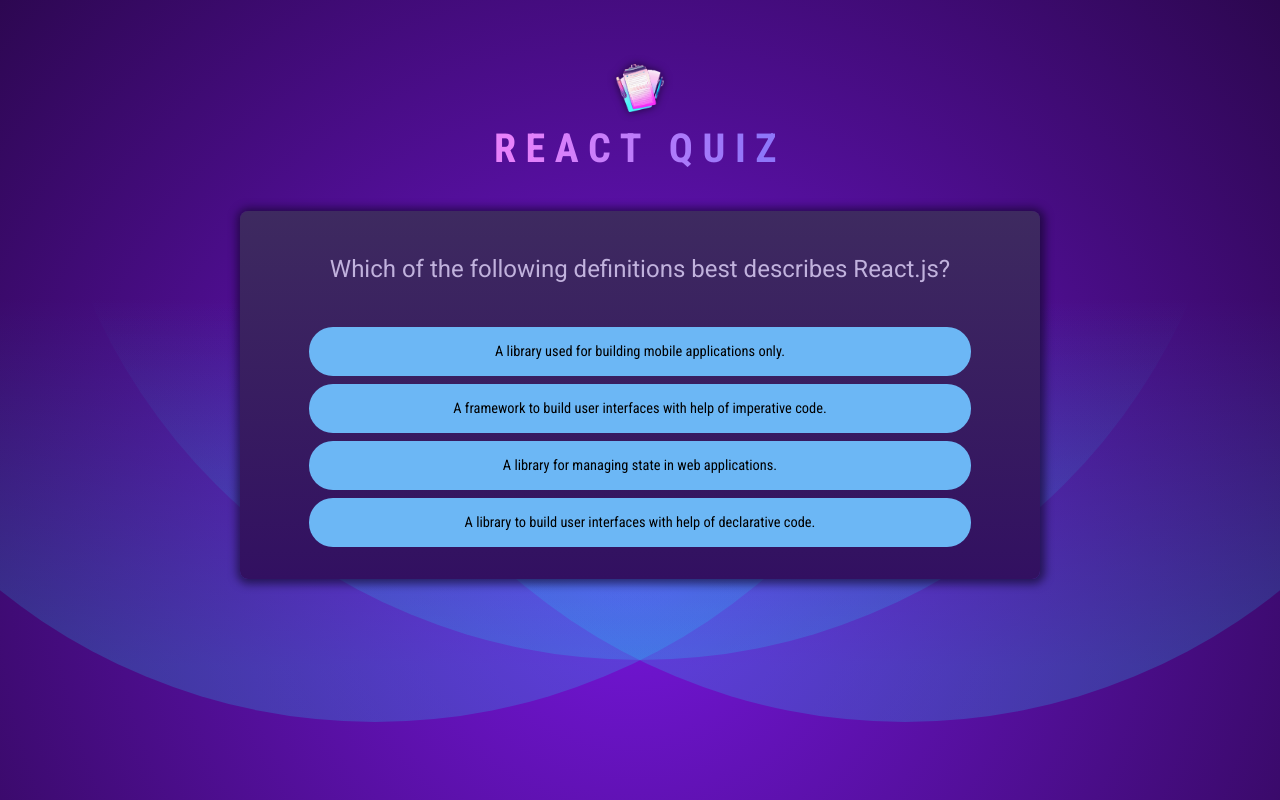
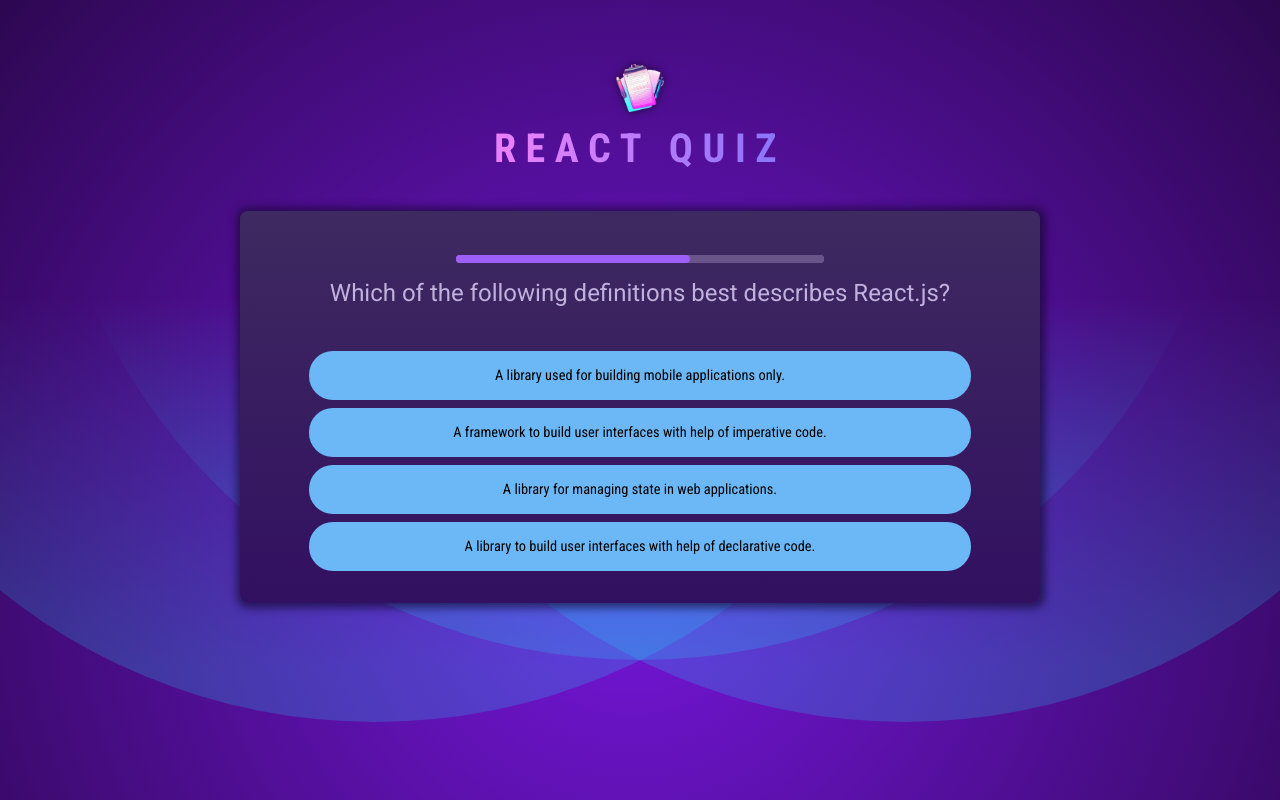
Before and after one commit to marilynduf/udemy-react-course_quiz-app, a React (Vite) app: page / in a window 1280 px wide. Built offline with nearby package versions, Linux system fonts and the light colour scheme.

Commit message:
Add feature that change question with a timer and add null if no answer

```diff
--- /dev/null
+++ b/src/components/ProgressBar.jsx
@@ -0,0 +1,27 @@
+import { useState, useEffect } from "react";
+
+export default function ProgressBar({ timer, onTimeout }) {
+    const [remainingTime, setRemainingTime] = useState(timer);
+
+    useEffect(() => {
+        console.log("set timeout");
+        const timeout = setTimeout(onTimeout, timer);
+        return () => clearTimeout(timeout);
+    }, [timer, onTimeout]);
+
+    useEffect(() => {
+        console.log("set interval");
+        const interval = setInterval(() => {
+            setRemainingTime((prevTime) => prevTime - 10);
+        }, 10);
+        return () => clearInterval(interval);
+    }, []);
+
+    return (
+        <progress
+            id="question-time"
+            value={remainingTime}
+            max={timer}
+        ></progress>
+    );
+}
--- a/src/components/Quiz.jsx
+++ b/src/components/Quiz.jsx
@@ -1,6 +1,9 @@
-import { useState } from "react";
+import { useState, useCallback } from "react";
 import QUESTIONS from "../questions";
 import imgQuizCompleted from "../assets/quiz-complete.png";
+import ProgressBar from "./progressBar";
+
+const TIMER = 15000;
 
 export default function Quiz() {
     const [userAnswers, setUserAnswers] = useState([]);
@@ -16,18 +19,21 @@
         );
     }
 
-    function handleOnclick(answer) {
+    const handleSelectAnswer = useCallback(function handleSelectAnswer(answer) {
         setUserAnswers((prevState) => [...prevState, answer]);
-    }
+    }, []);
+
+    const handleSkipAnswer = useCallback(
+        () => handleSelectAnswer(null),
+        [handleSelectAnswer]
+    );
 
     const currentQuestion = QUESTIONS[activeQuestionIndex].text;
     const answers = [...QUESTIONS[activeQuestionIndex].answers]; // copie profonde du tableau
     const suffledAnswers = answers.sort(() => Math.random() - 0.5); // rendu aleatoire des réponses
-    const mappedAnswers = suffledAnswers.map((answer, index) => (
-        <li key={index} className="answer">
-            <button onClick={() => handleOnclick(answer)} key={answer}>
-                {answer}
-            </button>
+    const mappedAnswers = suffledAnswers.map((answer) => (
+        <li key={answer} className="answer">
+            <button onClick={() => handleSelectAnswer(answer)}>{answer}</button>
         </li>
     ));
 
@@ -35,6 +41,11 @@
         <>
             <section id="quiz">
                 <div id="question">
+                    <ProgressBar
+                        key={activeQuestionIndex}
+                        timer={TIMER}
+                        onTimeout={handleSkipAnswer}
+                    />
                     <h2>{currentQuestion}</h2>
                     <ul id="answers">{mappedAnswers}</ul>
                 </div>
```
